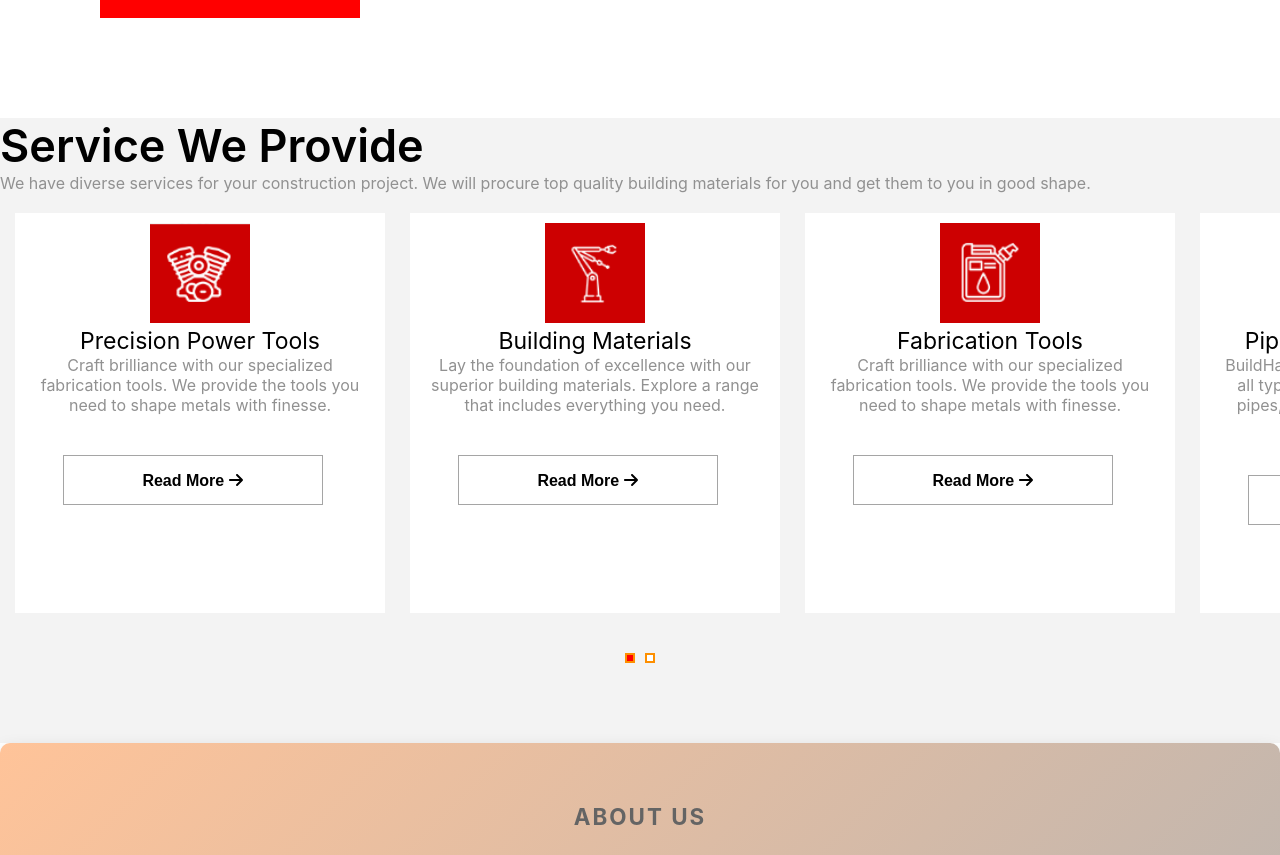
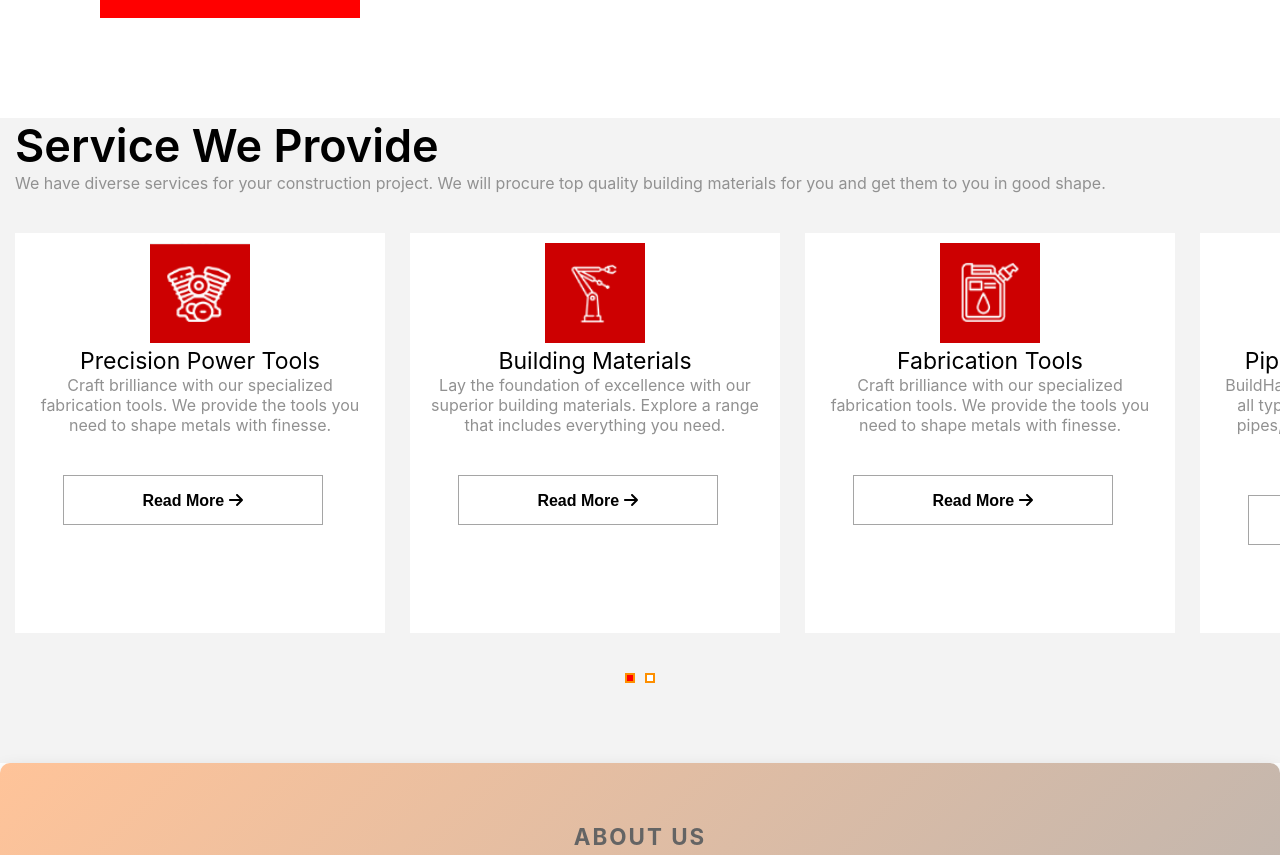
Before and after one commit to Wisdomtrail/BuildhHavenReact, a React (Create React App) app: page / in a window 1280 px wide. Shown: the part 1588-2443 px from the top of the page. Built offline with nearby package versions, Linux system fonts and the light colour scheme.

Commit message:
first commit

```diff
--- a/src/components/pages/LandingPage.jsx
+++ b/src/components/pages/LandingPage.jsx
@@ -155,7 +155,8 @@ const LandingPage = () => {
                 </div><br /><br /><br /><br /><br />
                 <div className="sWeProvide">
                     <h1>Service We Provide</h1>
-                    <span>We have diverse services for your construction project. We will procure top quality building materials for you and get them to you in good shape.</span><br /><br />
+                    <section>We have diverse services for your construction project. We will procure top quality building materials for you and get them to you in good shape.</section>
+                    <br /><br />
                     <div className="OurSDivs" ref={ourSDivsRef}>
                         <div className="sWePdiv">
                             <img src={precisionTools} alt="" />
--- a/src/styles/LandingPage.css
+++ b/src/styles/LandingPage.css
@@ -207,7 +207,7 @@
 }
 
 .aboutUs {
-    width: 90% !important;
+    width: 100% !important;
 }
 .firstSlide p, .firstSlide span, .secondSlide p, .secondSlide span{
     margin-left: -15px !important;
@@ -578,9 +578,14 @@
 .sWeProvide h1 {
     font-size: 45px;
     font-weight: 600;
+    margin-left: 15px;
 }
 
-.sWeProvide span {
+.sWeProvide section {
+    margin-left: 15px;
+    color: rgb(145, 145, 145);
+}
+.sWePdiv span{
     color: rgb(145, 145, 145);
 }
 
```
